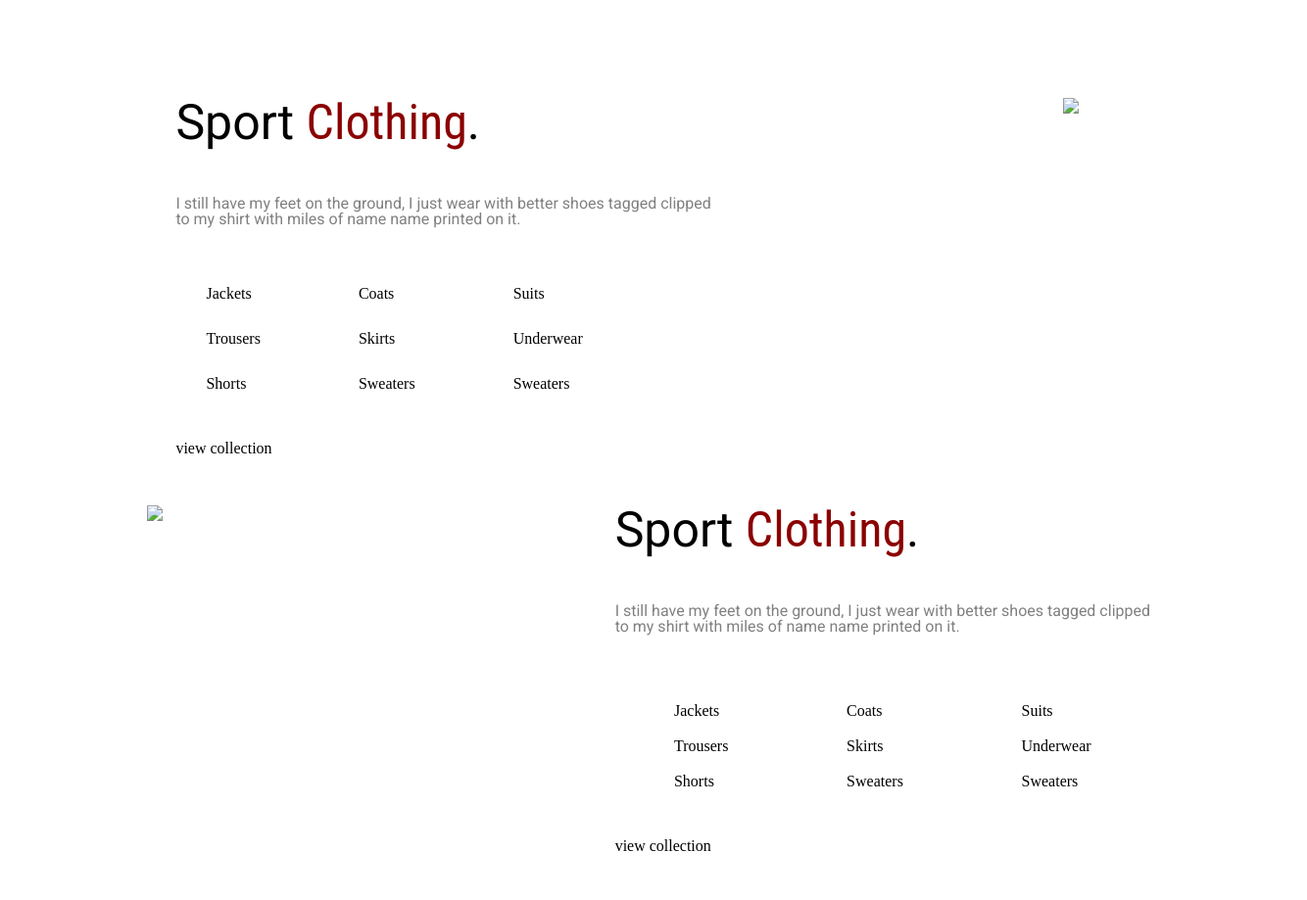
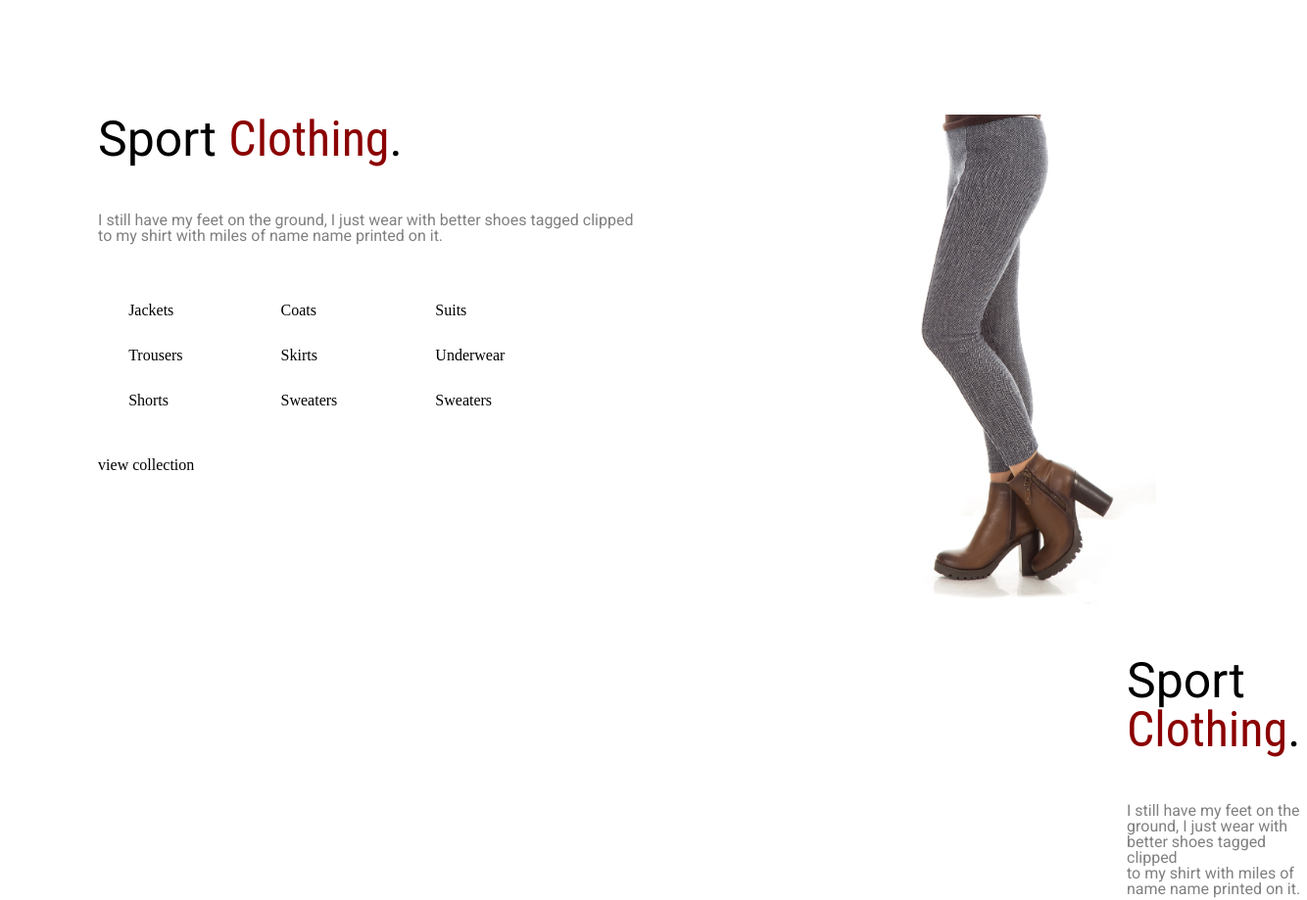
Before and after one commit to Xameni/Xameni, a plain HTML site: page index.html in a window 1280 px wide. Shown: the part 1481-2400 px from the top of the page at 98% size, 1334 px wide, since content can reach past the window. Before the commit the page ends 2353 px from the top, so only its background shows below. Drawn offline with Linux system fonts and the light colour scheme.

Commit message:
Update index.html

```diff
--- a/index.html
+++ b/index.html
@@ -55,7 +55,7 @@
     <!--second-page-->
     <section class="first-page-container">
       <div class="image-container">
-        <img src="images/woman.jpg" style="height:700px;">
+        <img src="woman.jpg" style="height:700px;">
       </div>
       <div class="men-container">
         <h1>Sport <span class="sport">Clothing</span>.</h1>
@@ -120,12 +120,12 @@
           </div>
       </div>
       <div class="im-container">
-        <img src="images/fashion.jpg" style="height:500px;">
+        <img src="fashion.jpg" style="height:500px;">
       </div>
     </section>
     <section class="third-page-container">
       <div class="img-container">
-        <img src="images/">
+        <img src="cap.jpg">
       </div>
       <div class="head-container">
         <h1>Sport <span class="sport">Clothing</span>.</h1>
```
